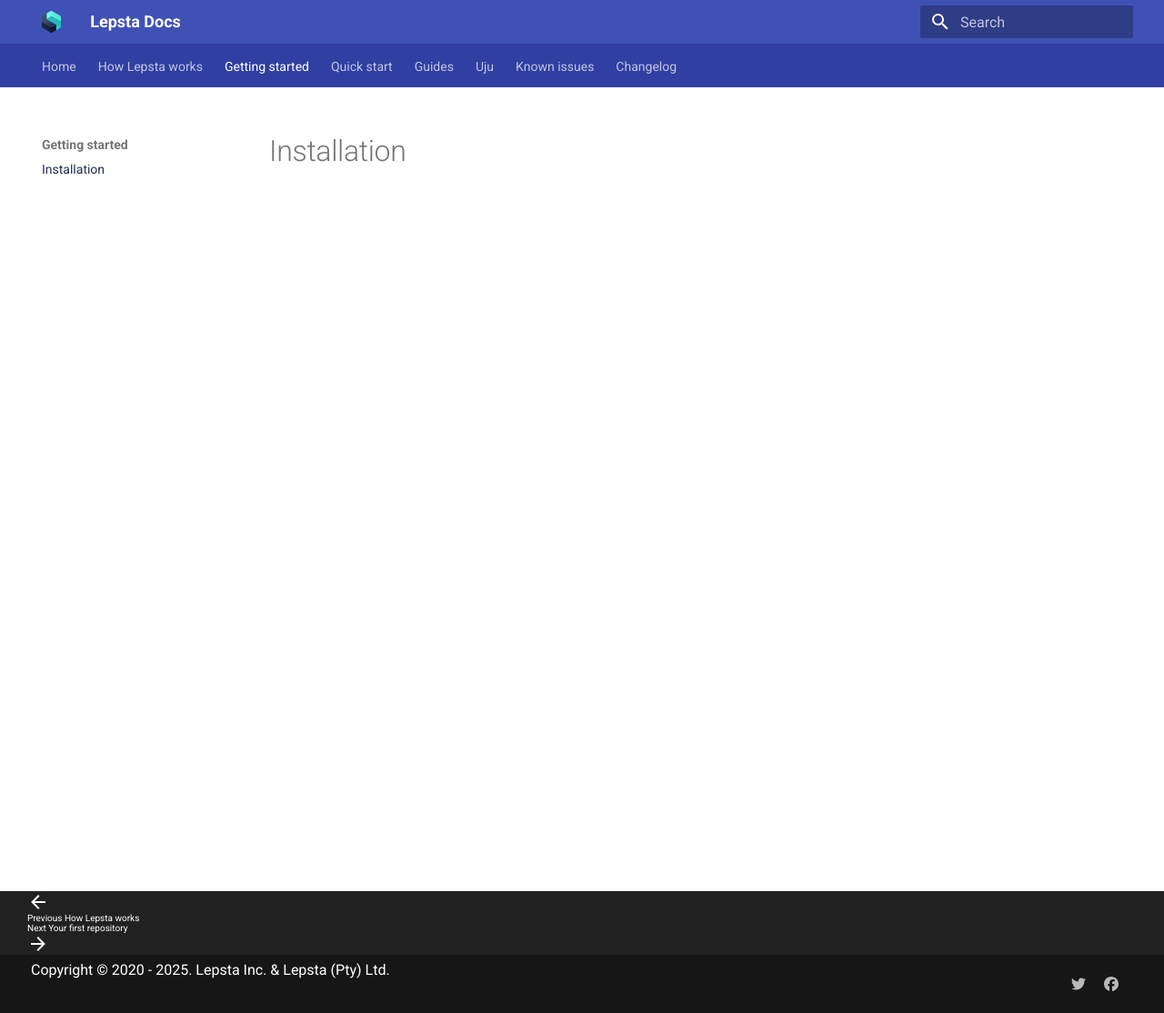
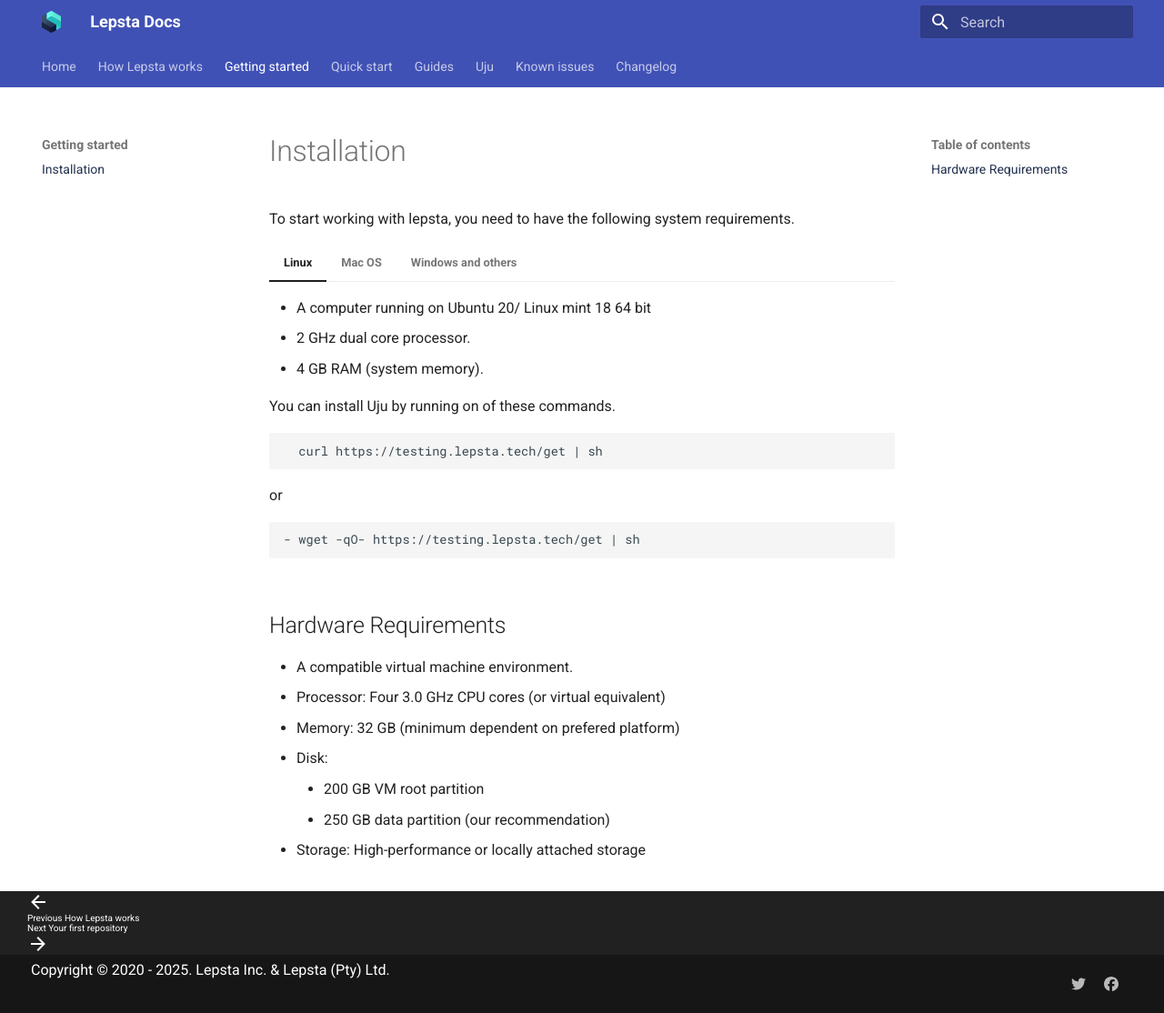
Before and after one commit to lepsta/docs, an MkDocs documentation site: the page built from docs/pages/installation.md, in a window 1280 px wide and 1114 px high. Shown: the whole window at 91% size. Built offline with MkDocs 1.6.1 and Material for MkDocs 9.7.7, drawn with Linux system fonts in a browser that asks for light colours.

Commit message:
new changes

````diff
--- a/docs/pages/installation.md
+++ b/docs/pages/installation.md
@@ -1 +1,53 @@
 # Installation
+
+To start working with lepsta, you need to have the following system requirements.
+
+
+=== "Linux"
+
+    - A computer running on Ubuntu 20/ Linux mint 18 64 bit
+    - 2 GHz dual core processor.
+    - 4 GB RAM (system memory).
+
+    You can install Uju by running on of these commands.
+    ```
+      curl https://testing.lepsta.tech/get | sh
+    ```
+      or
+    ```
+    - wget -qO- https://testing.lepsta.tech/get | sh
+    ```
+
+=== "Mac OS"
+
+    - A computer running on
+    - 2 GHz dual core processor.
+    - 4 GB RAM (system memory).
+
+    You can install Uju by running on of these commands.
+
+    ```
+      curl https://testing.lepsta.tech/get | sh
+    ```
+      or
+    ```
+     wget -qO- https://testing.lepsta.tech/get | sh
+    ```
+
+=== "Windows and others"
+    ==Windows version is coming.==
+
+    Lepsta is currently only supported in Mac and Linux operating systems.
+
+
+## Hardware Requirements
+
+* A compatible virtual machine environment.
+* Processor: Four 3.0 GHz CPU cores (or virtual equivalent)
+* Memory: 32 GB (minimum dependent on prefered platform)
+* Disk:
+
+    * 200 GB VM root partition
+    * 250 GB data partition (our recommendation)
+
+* Storage: High-performance  or locally attached storage
--- a/docs/stylesheets/extra.css
+++ b/docs/stylesheets/extra.css
@@ -4,9 +4,9 @@
     --md-primary-fg-color--dark:  #1f2b47;
 }
 
-.md-header {
+/* .md-header {
     /* border-bottom: 2px solid #31aa98; */
-}
+} */
 
 .md-tabs {
     color: var(--md-primary-bg-color);
--- a/mkdocs.yml
+++ b/mkdocs.yml
@@ -31,6 +31,12 @@
   - stylesheets/extra.css
 markdown_extensions:
   - admonition
+  - pymdownx.superfences
+  - pymdownx.tabbed
+  - pymdownx.mark
+  - pymdownx.snippets
+  - pymdownx.betterem:
+      smart_enable: all
   - pymdownx.tasklist:
       custom_checkbox: true
 copyright: Copyright &copy; 2020 - 2025. Lepsta Inc. & Lepsta (Pty) Ltd.
````
